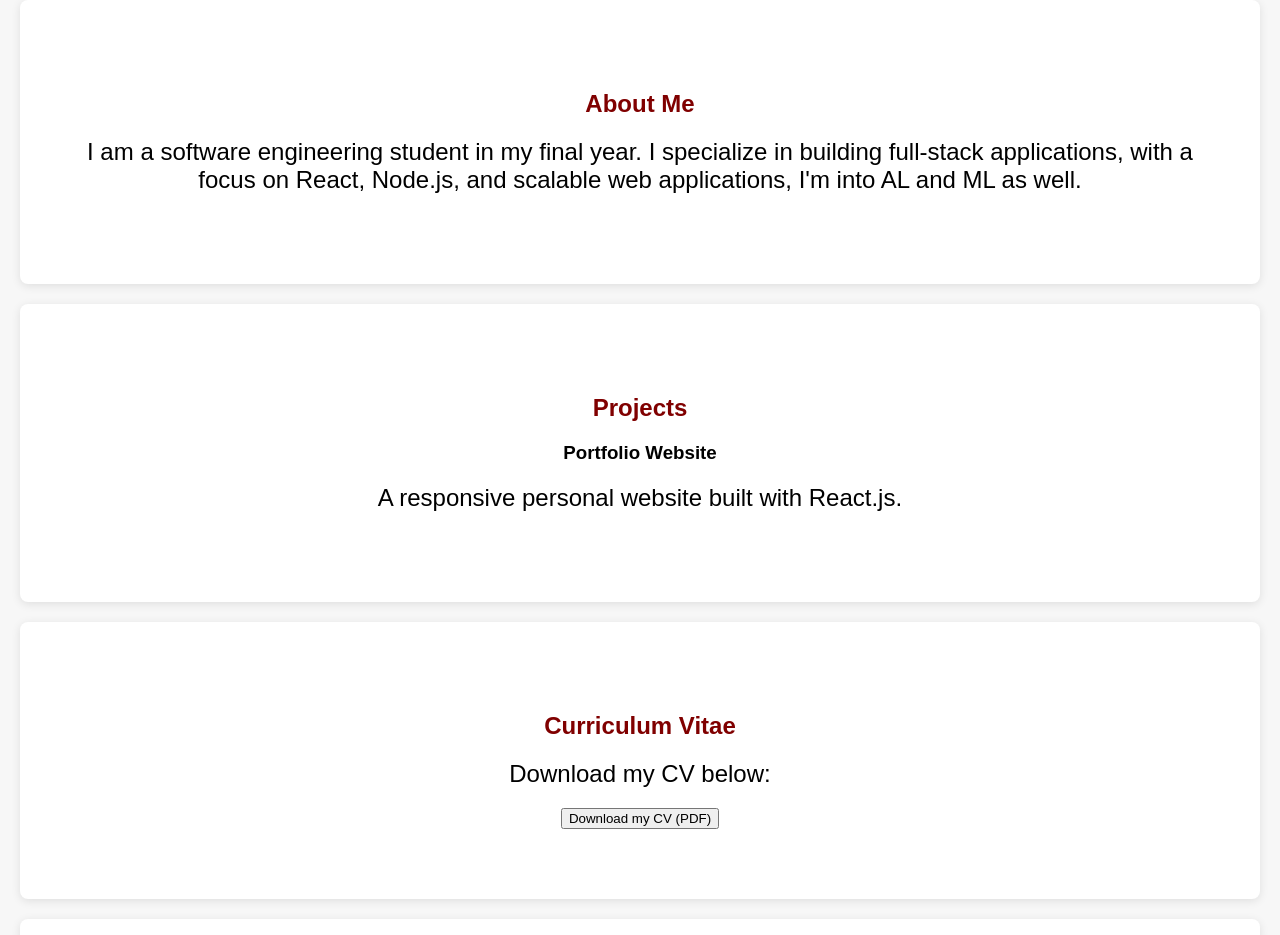
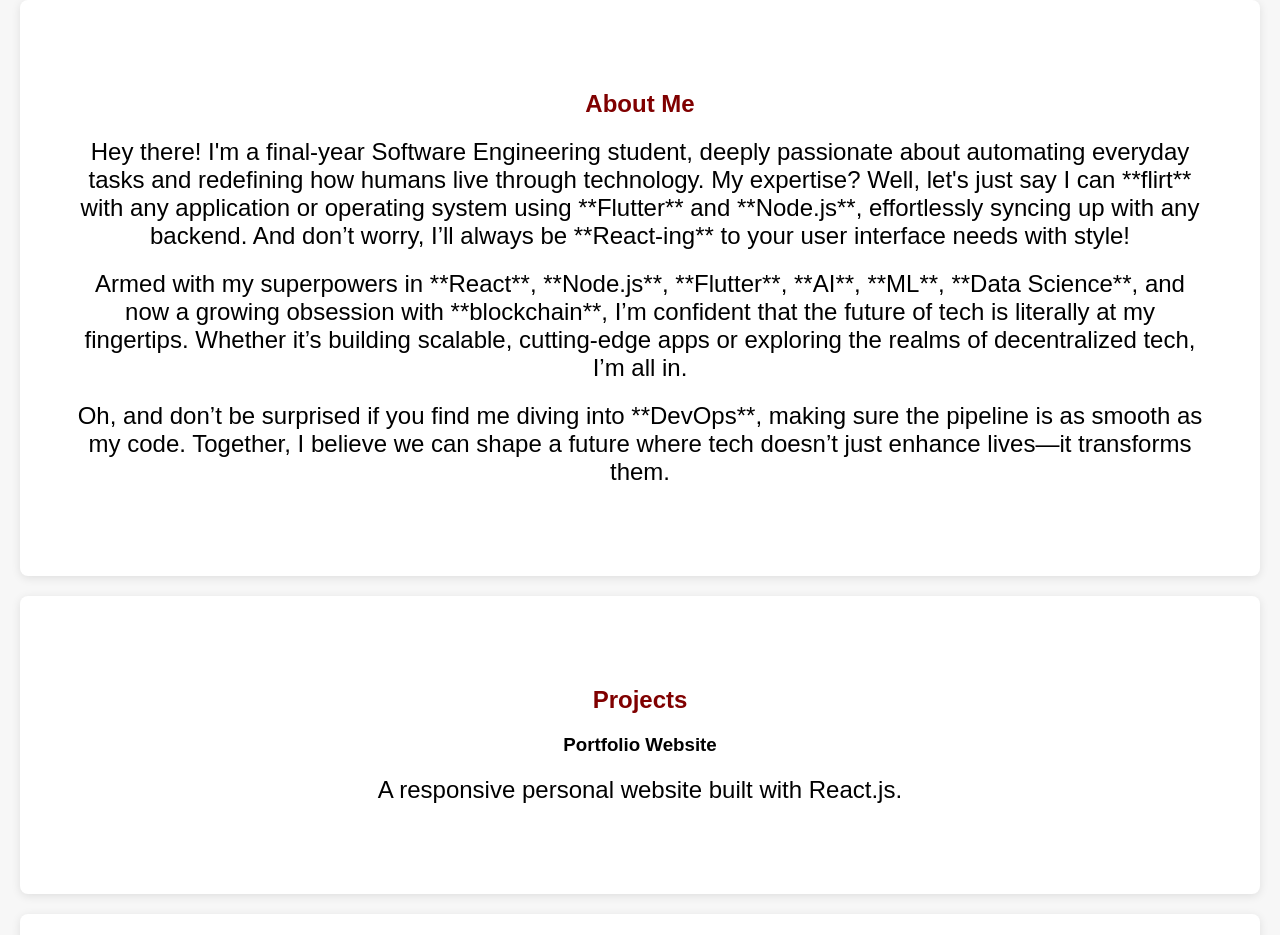
Before and after one commit to BILL-CHEPTOYEK/CHEPTOYEK-BILL, a React (Create React App) app: page / in a window 1280 px wide. Shown: the part 1160-2095 px from the top of the page. Built offline with nearby package versions, Linux system fonts and the light colour scheme.

Commit message:
about me

```diff
--- a/src/App.js
+++ b/src/App.js
@@ -43,8 +43,19 @@ function App() {
       {/* About Section */}
       <section id="about">
         <h2>About Me</h2>
-        <p>I am a software engineering student in my final year. I specialize in building full-stack applications, with a focus on React, Node.js, and scalable web applications, I'm into AL and ML as well.</p>
+        <div class="about-content">
+          <p>
+            Hey there! I'm a final-year Software Engineering student, deeply passionate about automating everyday tasks and redefining how humans live through technology. My expertise? Well, let's just say I can **flirt** with any application or operating system using **Flutter** and **Node.js**, effortlessly syncing up with any backend. And don’t worry, I’ll always be **React-ing** to your user interface needs with style!
+          </p>
+          <p>
+            Armed with my superpowers in **React**, **Node.js**, **Flutter**, **AI**, **ML**, **Data Science**, and now a growing obsession with **blockchain**, I’m confident that the future of tech is literally at my fingertips. Whether it’s building scalable, cutting-edge apps or exploring the realms of decentralized tech, I’m all in.
+          </p>
+          <p>
+            Oh, and don’t be surprised if you find me diving into **DevOps**, making sure the pipeline is as smooth as my code. Together, I believe we can shape a future where tech doesn’t just enhance lives—it transforms them.
+          </p>
+        </div>
       </section>
+
 
       {/* Projects Section */}
       <section id="projects">
```
